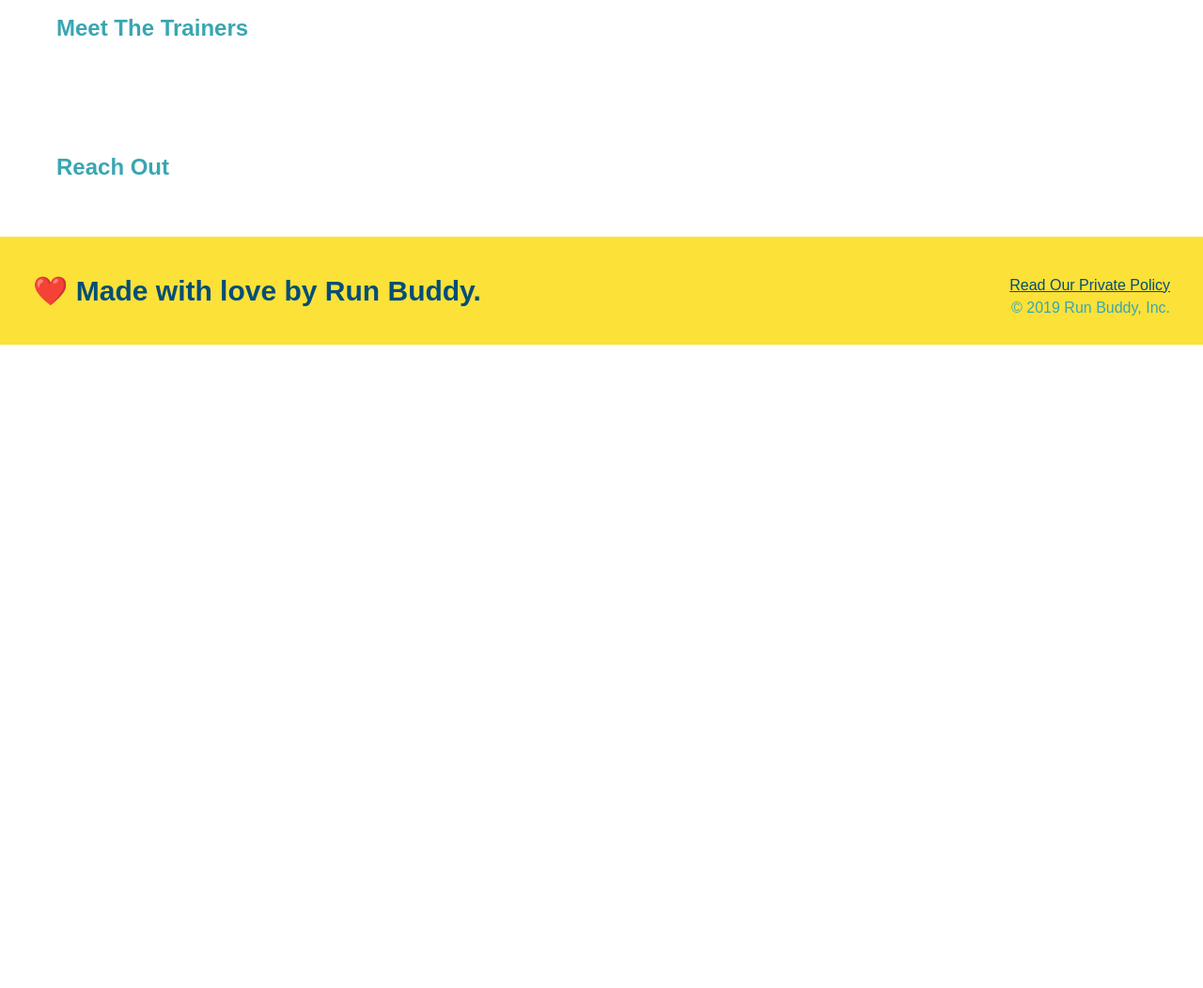
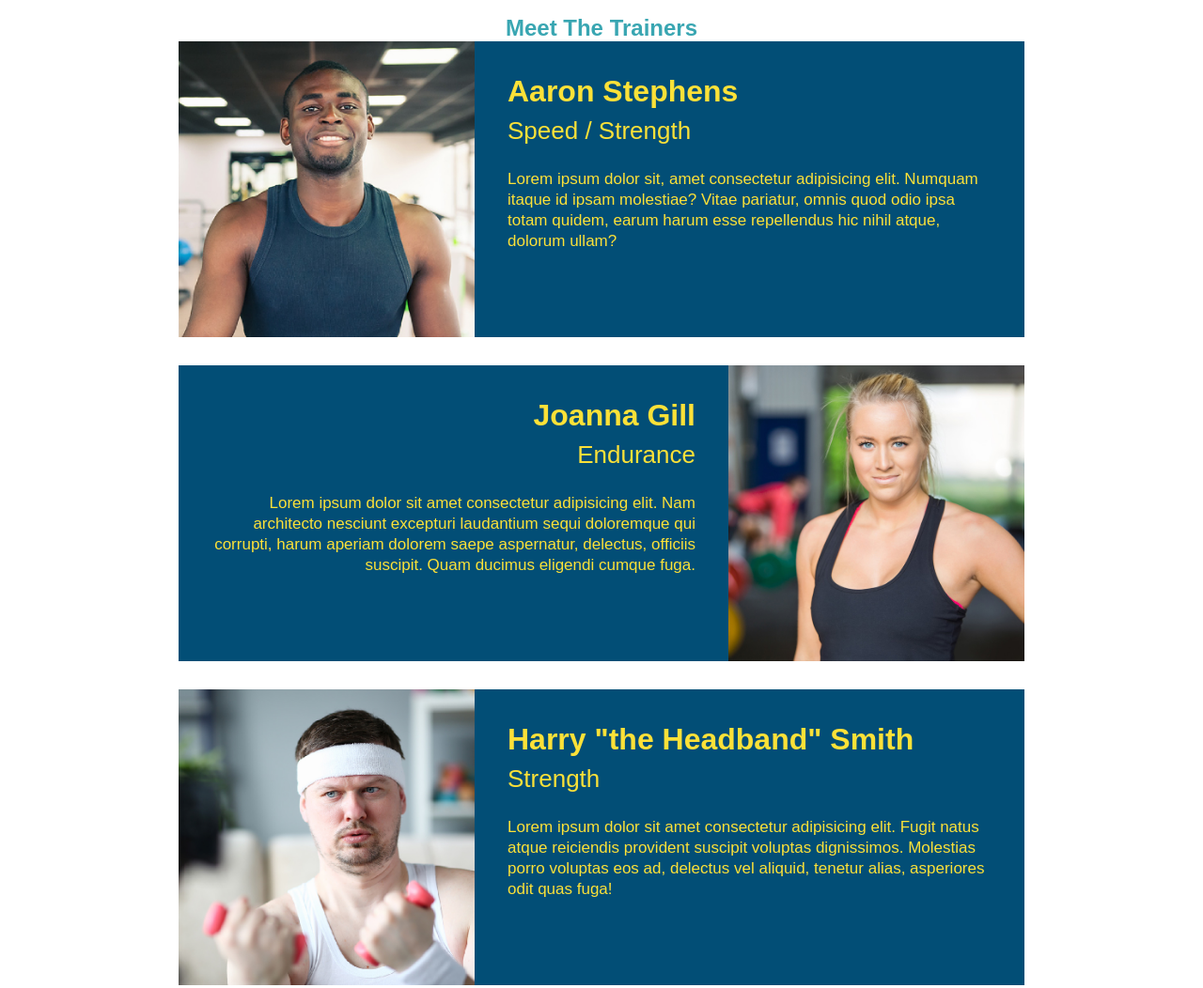
Before and after one commit to killbeevol2/run-buddy, a plain HTML site: page index.html in a window 1280 px wide. Shown: the part 2740-3792 px from the top of the page at 94% size. Before the commit the page ends 3107 px from the top, so only its background shows below. Drawn offline with Linux system fonts and the light colour scheme.

Commit message:
meet the trainers section

```diff
--- a/assets/css/style.css
+++ b/assets/css/style.css
@@ -176,3 +176,50 @@ footer a {
 .secondary-border {
   border-color: #39a6b2;
 }
+
+.trainers {
+  text-align: center;
+}
+
+.trainer {
+  width: 900px;
+  margin: 0 auto 30px auto;
+  background: #024e76;
+  color: #fce138;
+  overflow: auto;
+}
+
+.trainer img {
+  width: 35%;
+  float: left;
+}
+
+.trainer-bio {
+  padding: 35px;
+  float: left;
+  width: 65%;
+}
+
+.trainer-bio h3 {
+  font-size: 32px;
+  margin-bottom: 8px;
+}
+
+.trainer-bio h4 {
+  font-weight: lighter;
+  font-size: 26px;
+  margin-bottom: 25px;
+}
+
+.trainer-bio p {
+  font-size: 17px;
+  line-height: 1.3;
+}
+
+.text-left {
+  text-align: left;
+}
+
+.text-right {
+  text-align: right;
+}
--- a/index.html
+++ b/index.html
@@ -116,8 +116,58 @@
     </div>
   </section>
 
-  <section id="your-trainers">
-    <h2>Meet The Trainers</h2>
+  <section id="your-trainers" class="trainers">
+    <h2 class="section title primary-border">Meet The Trainers</h2>
+
+    <article class="trainer">
+      <img
+        src="assets/images/trainer-1.jpg"
+        alt="Aaron Stephens in his workout clothes, ready to pump iron"
+      />
+      <div class="trainer-bio text-left">
+        <h3>Aaron Stephens</h3>
+        <h4>Speed / Strength</h4>
+        <p>
+          Lorem ipsum dolor sit, amet consectetur adipisicing elit. Numquam
+          itaque id ipsam molestiae? Vitae pariatur, omnis quod odio ipsa totam
+          quidem, earum harum esse repellendus hic nihil atque, dolorum ullam?
+        </p>
+      </div>
+    </article>
+
+    <article class="trainer">
+      <div class="trainer-bio text-right">
+        <h3>Joanna Gill</h3>
+        <h4>Endurance</h4>
+        <p>
+          Lorem ipsum dolor sit amet consectetur adipisicing elit. Nam
+          architecto nesciunt excepturi laudantium sequi doloremque qui
+          corrupti, harum aperiam dolorem saepe aspernatur, delectus, officiis
+          suscipit. Quam ducimus eligendi cumque fuga.
+        </p>
+      </div>
+      <img
+        src="assets/images/trainer-2.jpg"
+        alt="Joanna Gill cooling off after a workout"
+      />
+    </article>
+
+    <article class="trainer">
+      <img
+        src="assets/images/trainer-3.jpg"
+        alt="Harry Smith wearing a headband and lifting comically small pink weights"
+      />
+      <div class="trainer-bio text-left">
+        <h3>Harry "the Headband" Smith</h3>
+        <h4>Strength</h4>
+        <p>
+          Lorem ipsum dolor sit amet consectetur adipisicing elit. Fugit natus
+          atque reiciendis provident suscipit voluptas dignissimos. Molestias
+          porro voluptas eos ad, delectus vel aliquid, tenetur alias, asperiores
+          odit quas fuga!
+        </p>
+      </div>
+    </article>
   </section>
 
   <section id="reach-out">
```
Also changed, not shown: assets/images/trainer-1.jpg (added), assets/images/trainer-2.jpg (added), assets/images/trainer-3.jpg (added).
